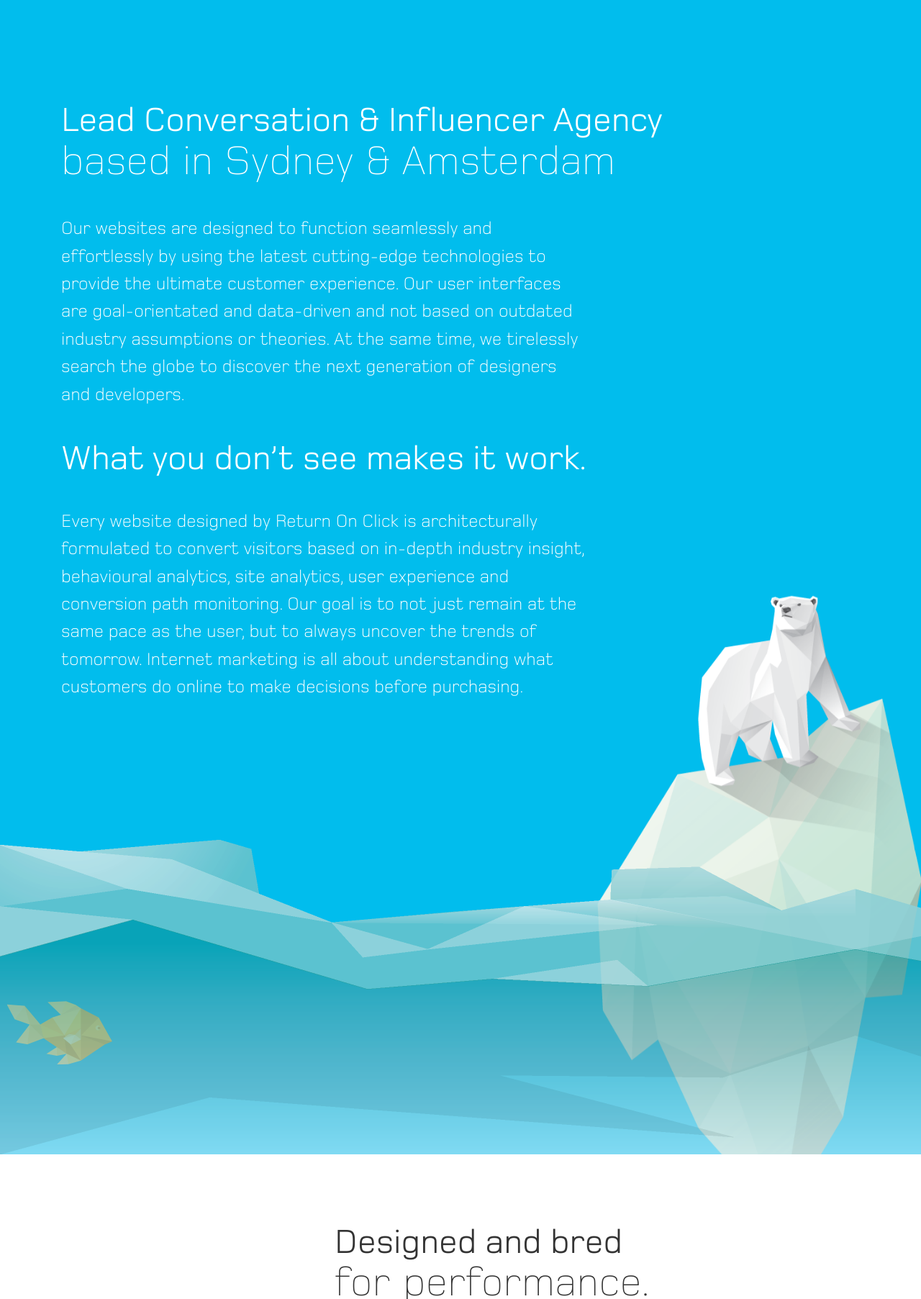
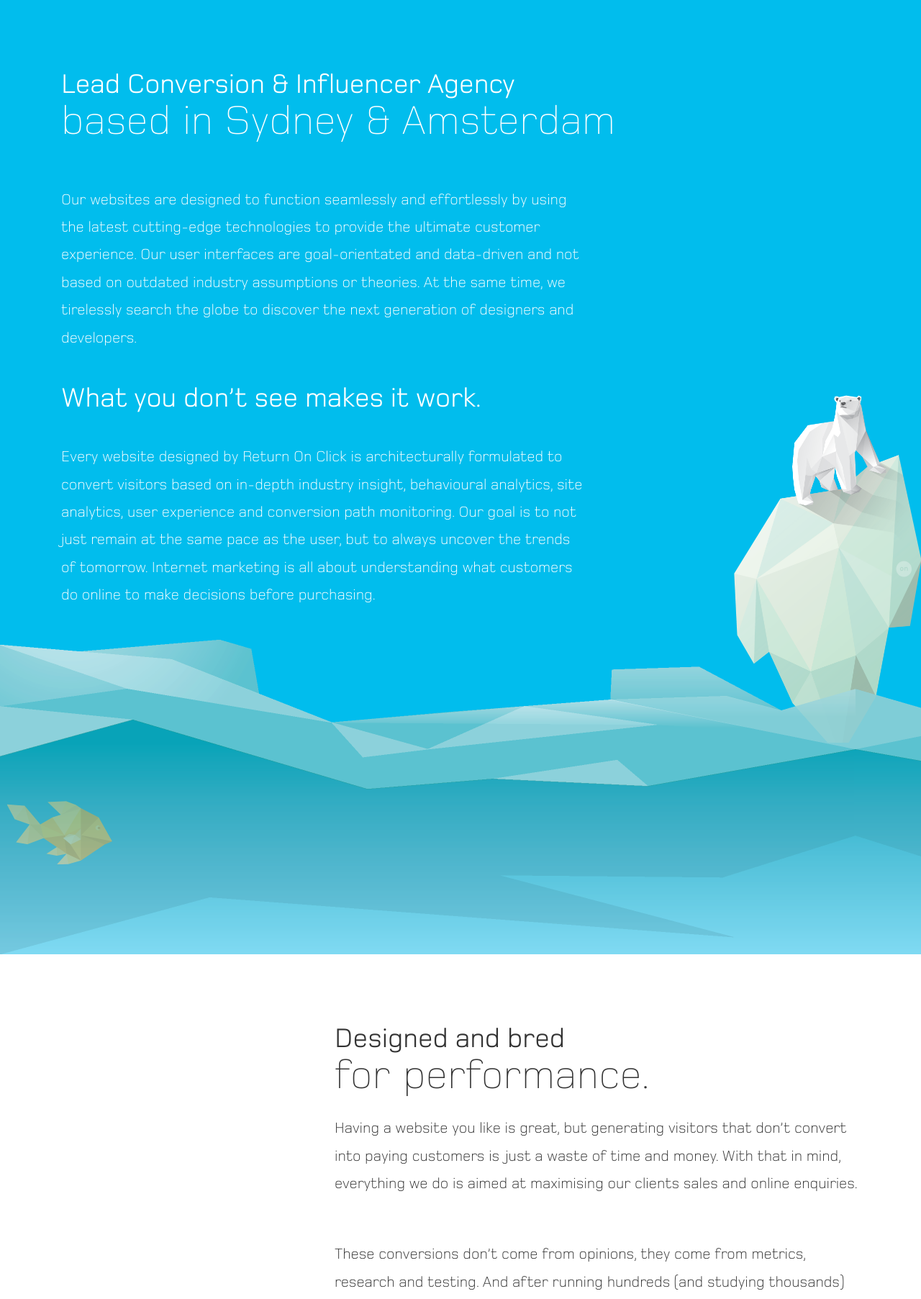
Before and after one commit to returnonclick/roc_site, a PHP site: page /v2/index.html in a window 1280 px wide. Shown: the part 150-1955 px from the top of the page at 72% size. Run offline with PHP 8.4, Linux system fonts and the light colour scheme; some libraries are stand-ins or nearby versions.

Commit message:
animation change

```diff
--- a/v2/css/animation.css
+++ b/v2/css/animation.css
@@ -18,7 +18,7 @@
   display: block;
   width: auto;
   height: 964px;
-  margin-top: -200px;
+  margin-top: -350px;
   right: 0px;
   left: auto;
   margin-left: 60%;
--- a/v2/css/animation.less
+++ b/v2/css/animation.less
@@ -22,7 +22,7 @@
   display: block;
   width: auto;
   height:964px;
-  margin-top: -200px;
+  margin-top: -350px;
   right: 0px;
   left: auto;
   margin-left: 60%;
--- a/v2/css/main.css
+++ b/v2/css/main.css
@@ -595,7 +595,7 @@
   display: block;
   width: auto;
   height: 964px;
-  margin-top: -200px;
+  margin-top: -350px;
   right: 0px;
   left: auto;
   margin-left: 60%;
@@ -803,13 +803,13 @@
   font-weight: 100;
 }
 h2 {
-  font-size: 2.5rem;
+  font-size: 2.0rem;
 }
 h3 {
   font-size: 2rem;
 }
 p {
-  font-size: 1.3rem;
+  font-size: 1.1rem;
   line-height: 2rem;
   font-weight: 300;
   padding: 20px 0;
--- a/v2/css/main.less
+++ b/v2/css/main.less
@@ -45,14 +45,14 @@
 }
 
 h2 {
-  font-size: 2.5rem;
+  font-size: 2.0rem;
 }
 
 h3 {
   font-size: 2rem;
 }
 p {
-  font-size: 1.3rem;
+  font-size: 1.1rem;
   line-height: 2rem;
   font-weight: 300;
   padding: 20px 0;
--- a/v2/index.html
+++ b/v2/index.html
@@ -92,11 +92,11 @@
 <section class="container-fluid blue-bg sec-bear-water-fish">
     <div class="row">
         <div class="container">
-            <div class="col-md-10 com-sm-10 com-xs-12" style="padding-top: 45px">
-                <h2>Lead Conversation & Influencer Agency</h2>
+            <div class="col-md-10 com-sm-10 com-xs-12">
+                <h2>Lead Conversion & Influencer Agency</h2>
                 <h1>based in Sydney & Amsterdam</h1>
             </div>
-            <div class="col-md-8 com-sm-8 com-xs-12">
+            <div class="col-md-8 com-sm-8 com-xs-12" style="padding-top: 15px">
                 <p>Our websites are designed to function seamlessly and effortlessly by using the latest cutting-edge technologies to provide the ultimate customer experience. Our user interfaces are goal-orientated and data-driven and not based on outdated industry assumptions or theories. At the same time, we tirelessly search the globe to discover the next generation of designers and developers.</p>
             </div>
             <div class="col-md-10 com-sm-10 com-xs-12" style="padding-top: 45px">
```
Also changed, not shown: v2/images/polar_bear_iceberg.png, v2/images/polar_bear_iceberg_.png (added).
